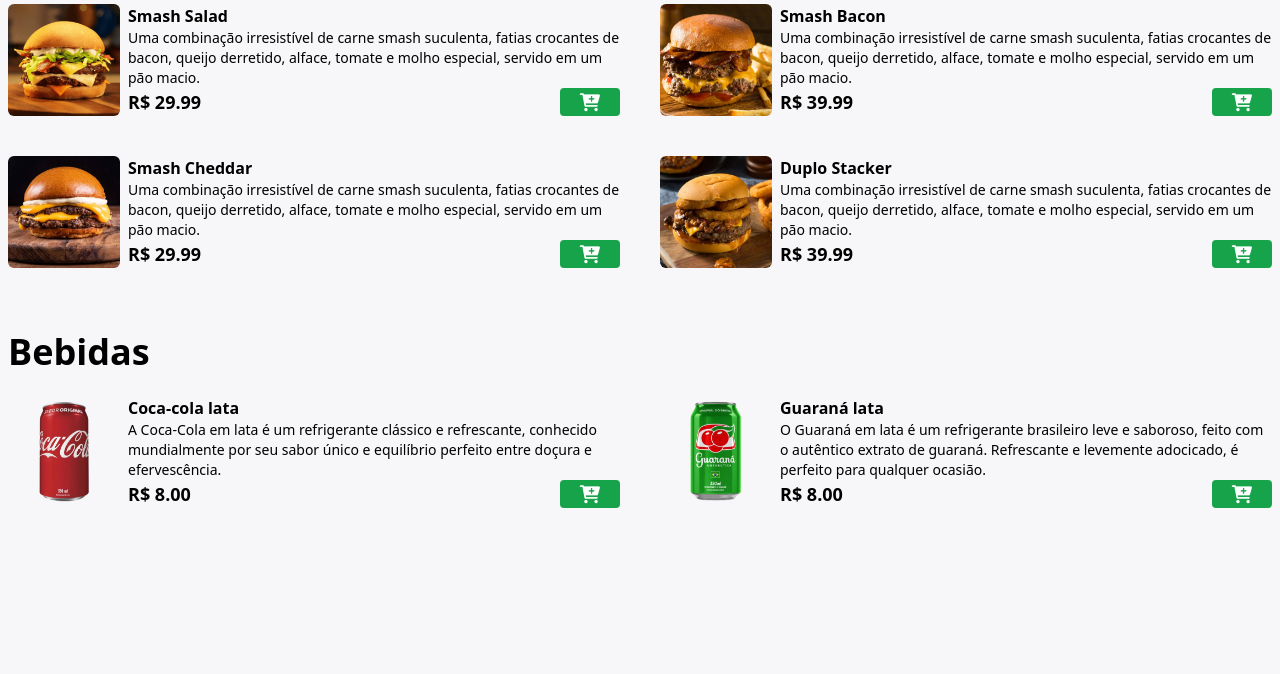
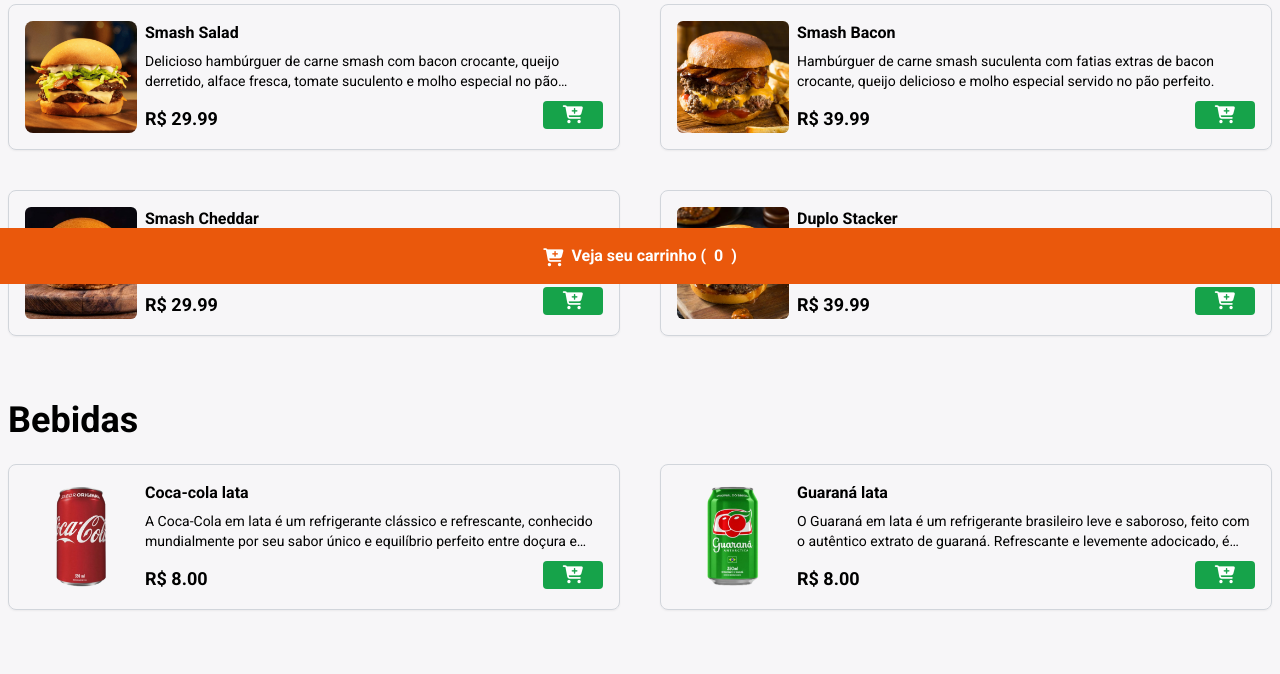
Before and after one commit to gusttazy/GoDelivery, a website: page index.html in a window 1280 px wide. Shown: the part 516-1190 px from the top of the page. Before the commit the page ends 1088 px from the top, so only its background shows below. Drawn offline with nearby package versions, Linux system fonts and the light colour scheme.

Commit message:
Adicionando fonte personalizada e ajustes

```diff
--- a/index.html
+++ b/index.html
@@ -3,26 +3,27 @@
 <head>
     <meta charset="UTF-8">
     <meta name="viewport" content="width=device-width, initial-scale=1.0">
-
     <link rel="shortcut icon" href="./assets/favicon.ico" type="image/x-icon">
 
-    <link rel="stylesheet" href="https://cdnjs.cloudflare.com/ajax/libs/font-awesome/6.0.0-beta3/css/all.min.css" integrity="sha512-Fo3rlrZj/k7ujTnHg4CGR2D7kSs0v4LLanw2qksYuRlEzO+tcaEPQogQ0KaoGN26/zrn20ImR1DfuLWnOo7aBA==" crossorigin="anonymous" referrerpolicy="no-referrer" />
+    <link rel="stylesheet" href="https://cdnjs.cloudflare.com/ajax/libs/font-awesome/6.7.2/css/all.min.css" integrity="sha512-Evv84Mr4kqVGRNSgIGL/F/aIDqQb7xQ2vcrdIwxfjThSH8CSR7PBEakCr51Ck+w+/U6swU2Im1vVX0SVk9ABhg==" crossorigin="anonymous" referrerpolicy="no-referrer" />
+    <link href="https://fonts.googleapis.com/css2?family=Roboto:wght@400;500;700&display=swap" rel="stylesheet">
+    <script src="https://cdn.tailwindcss.com"></script>
 
     <link rel="stylesheet" href="./styles/output.css">
 
-    <title>GoDelivery</title>
+    <title>Gusta Burguer</title>
 </head>
 <body>
     <!--Inicio do Header -->
-    <header class="w-full h-[420px] bg-zinc-900 bg-home bg-cover bg-center ">
+    <header class="w-full h-[420px] bg-home bg-cover bg-center ">
         <div class="w-full h-full flex flex-col justify-center items-center">
             <img
-             src="./assets/hamburguer.png"
+             src="./assets/hamb-8.png"
              alt="Logo GoDelivery"
-             class="w-32 h-32 hover:scale-110 duration-200"
+             class="w-40 h-40 hover:scale-105 duration-300 rounded-full"
              />
              <h1 class="text-4xl mt-4 mb-2 font-bold text-white">
-                GoDelivery
+                Gusta Burguer
             </h1>
 
             <span class="text-white font-medium">Rua dev 25, Manaus - AM</span>
@@ -38,7 +39,7 @@
 
     <div class="mx-auto max-w-7xl px-2 my-2">
         <h2 class="text-2xl md:text-4xl font-bold mt-9 mb-6">
-            Hamburguers
+            Sanduíches
         </h2>
     </div>
 
@@ -48,25 +49,26 @@
     <main class="grid grid-cols-1 md:grid-cols-2 gap-7 md:gap-10 mx-auto max-w-7xl px-2 mb-16">
 
         <!--Início Produto -->
-            <div class="flex gap-2">
+        <div class="flex gap-2 border border-gray-300 p-4 rounded-lg shadow-sm hover:shadow-md transition duration-300">
             <img
                 src="./assets/hamb-1.png"
                 alt="Smash Salad"
-                class="w-28 h-28 rounded-md hover:scale-105 hover:-rotate-1 duration-300 hover:brightness-95"
+                class="w-28 h-28 rounded-lg"
             />
 
-
-                <div>
-                    <p class="font-bold ">Smash Salad</p>
-                    <p class="text-sm">Uma combinação irresistível de carne smash suculenta, fatias crocantes de bacon, queijo derretido, alface, tomate e molho especial, servido em um pão macio.</p>
+            <div class="flex flex-col justify-between">
+                <p class="font-bold">Smash Salad</p>
+                <p class="text-sm line-clamp-2">
+                    Delicioso hambúrguer de carne smash com bacon crocante, queijo derretido, alface fresca, tomate suculento e molho especial no pão macio.
+                </p>
 
                 <div class="flex items-center gap-2 justify-between">
-                        <p class="font-bold text-lg">R$ 29.99</p>
+                    <p class="font-bold text-lg mt-2">R$ 29.99</p>
                     <button
                         class="bg-green-600 px-5 rounded add-to-cart-btn hover:bg-green-700 duration-300"
                         data-name="Smash Salad"
                         data-price="29.99"
-                        />
+                    >
                         <i class="fa fa-cart-plus text-lg text-white"></i>
                     </button>
                 </div>
@@ -75,19 +77,21 @@
         <!--Fim do Produto -->
 
         <!--Início Produto -->
-            <div class="flex gap-2">
+        <div class="flex gap-2 border border-gray-300 p-4 rounded-lg shadow-sm hover:shadow-md transition duration-300">
             <img
                 src="./assets/hamb-2.png"
-                alt="Smash Salad"
-                class="w-28 h-28 rounded-md hover:scale-105 hover:-rotate-1 duration-300 hover:brightness-95"
+                alt="Smash Bacon"
+                class="w-28 h-28 rounded-md"
             />
 
-                <div>
-                    <p class="font-bold ">Smash Bacon</p>
-                    <p class="text-sm">Uma combinação irresistível de carne smash suculenta, fatias crocantes de bacon, queijo derretido, alface, tomate e molho especial, servido em um pão macio.</p>
+            <div class="flex flex-col justify-between">
+                <p class="font-bold">Smash Bacon</p>
+                <p class="text-sm line-clamp-2">
+                    Hambúrguer de carne smash suculenta com fatias extras de bacon crocante, queijo delicioso e molho especial servido no pão perfeito.
+                </p>
 
                 <div class="flex items-center gap-2 justify-between">
-                        <p class="font-bold text-lg">R$ 39.99</p>
+                    <p class="font-bold text-lg mt-2">R$ 39.99</p>
                     <button
                         class="bg-green-600 px-5 rounded add-to-cart-btn hover:bg-green-700 duration-300"
                         data-name="Smash Bacon"
@@ -101,24 +105,26 @@
         <!--Fim do Produto -->
 
         <!--Início Produto -->
-            <div class="flex gap-2">
+        <div class="flex gap-2 border border-gray-300 p-4 rounded-lg shadow-sm hover:shadow-md transition duration-300">
             <img
                 src="./assets/hamb-3.png"
-                alt="Smash Salad"
-                class="w-28 h-28 rounded-md hover:scale-105 hover:-rotate-1 duration-300 hover:brightness-95"
+                alt="Smash Cheddar"
+                class="w-28 h-28 rounded-md"
             />
 
-                <div>
-                    <p class="font-bold ">Smash Cheddar</p>
-                    <p class="text-sm">Uma combinação irresistível de carne smash suculenta, fatias crocantes de bacon, queijo derretido, alface, tomate e molho especial, servido em um pão macio.</p>
+            <div class="flex flex-col justify-between">
+                <p class="font-bold">Smash Cheddar</p>
+                <p class="text-sm line-clamp-2">
+                    Incrível hambúrguer de carne smash, coberto com bacon crocante, queijo cheddar derretido e molho especial no pão fofinho.
+                </p>
 
                 <div class="flex items-center gap-2 justify-between">
-                        <p class="font-bold text-lg">R$ 29.99</p>
+                    <p class="font-bold text-lg mt-2">R$ 29.99</p>
                     <button
                         class="bg-green-600 px-5 rounded add-to-cart-btn hover:bg-green-700 duration-300"
                         data-name="Smash Cheddar"
                         data-price="29.99"
-                        />
+                    >
                         <i class="fa fa-cart-plus text-lg text-white"></i>
                     </button>
                 </div>
@@ -127,24 +133,26 @@
         <!--Fim do Produto -->
 
         <!--Início Produto -->
-            <div class="flex gap-2">
+        <div class="flex gap-2 border border-gray-300 p-4 rounded-lg shadow-sm hover:shadow-md transition duration-300">
             <img
                 src="./assets/hamb-7.png"
-                alt="Smash Salad"
-                class="w-28 h-28 rounded-md hover:scale-105 hover:-rotate-1 duration-300 hover:brightness-95"
+                alt="Duplo Stacker"
+                class="w-28 h-28 rounded-md"
             />
 
-                <div>
-                    <p class="font-bold ">Duplo Stacker</p>
-                    <p class="text-sm">Uma combinação irresistível de carne smash suculenta, fatias crocantes de bacon, queijo derretido, alface, tomate e molho especial, servido em um pão macio.</p>
+            <div class="flex flex-col justify-between">
+                <p class="font-bold">Duplo Stacker</p>
+                <p class="text-sm line-clamp-2">
+                    Dois suculentos hambúrgueres de carne smash com bacon crocante, queijo derretido e molho especial, no pão macio delicioso.
+                </p>
 
                 <div class="flex items-center gap-2 justify-between">
-                        <p class="font-bold text-lg">R$ 39.99</p>
+                    <p class="font-bold text-lg mt-2">R$ 39.99</p>
                     <button
                         class="bg-green-600 px-5 rounded add-to-cart-btn hover:bg-green-700 duration-300"
                         data-name="Duplo Stacker"
                         data-price="39.99"
-                        />
+                    >
                         <i class="fa fa-cart-plus text-lg text-white"></i>
                     </button>
                 </div>
@@ -155,33 +163,33 @@
     </main>
 
     <div class="mx-auto max-w-7xl px-2 my-2">
-            <h2 class="text-2xl md:text-4xl font-bold mt-9 mb-6">
-                Bebidas
-            </h2>
+        <h2 class="text-2xl md:text-4xl font-bold mt-9 mb-6">Bebidas</h2>
     </div>
 
     <!--Grid Bebidas -->
     <div class="grid grid-cols-1 md:grid-cols-2 gap-7 md:gap-10 mx-auto max-w-7xl px-2 mb-16" id="menu">
 
         <!--Início Produto -->
-            <div class="flex gap-2">
+        <div class="flex gap-2 border border-gray-300 p-4 rounded-lg shadow-sm hover:shadow-md transition duration-300">
             <img
                 src="./assets/refri-1.png"
-                alt="Smash Salad"
-                class="w-28 h-28 rounded-md hover:scale-105 hover:-rotate-1 duration-300 hover:brightness-95"
+                alt="Coca-cola lata"
+                class="w-28 h-28 rounded-md"
             />
 
-                <div>
-                    <p class="font-bold ">Coca-cola lata</p>
-                    <p class="text-sm">A Coca-Cola em lata é um refrigerante clássico e refrescante, conhecido mundialmente por seu sabor único e equilíbrio perfeito entre doçura e efervescência.</p>
+            <div class="flex flex-col justify-between">
+                <p class="font-bold">Coca-cola lata</p>
+                <p class="text-sm line-clamp-2">
+                    A Coca-Cola em lata é um refrigerante clássico e refrescante, conhecido mundialmente por seu sabor único e equilíbrio perfeito entre doçura e efervescência.
+                </p>
 
                 <div class="flex items-center gap-2 justify-between">
-                        <p class="font-bold text-lg">R$ 8.00</p>
+                    <p class="font-bold text-lg mt-2">R$ 8.00</p>
                     <button
                         class="bg-green-600 px-5 rounded add-to-cart-btn hover:bg-green-700 duration-300"
-                        data-name="Smash Cheddar"
+                        data-name="Coca-cola lata"
                         data-price="8.00"
-                        />
+                    >
                         <i class="fa fa-cart-plus text-lg text-white"></i>
                     </button>
                 </div>
@@ -190,33 +198,77 @@
         <!--Fim do Produto -->
 
         <!--Início Produto -->
-        <div class="flex gap-2">
+        <div class="flex gap-2 border border-gray-300 p-4 rounded-lg shadow-sm hover:shadow-md transition duration-300">
             <img
                 src="./assets/refri-2.png"
-            alt="Smash Salad"
-            class="w-28 h-28 rounded-md hover:scale-105 hover:-rotate-1 duration-300 hover:brightness-95"
+                alt="Guaraná lata"
+                class="w-28 h-28 rounded-md"
             />
 
-            <div>
-                <p class="font-bold ">Guaraná lata</p>
-                <p class="text-sm">O Guaraná em lata é um refrigerante brasileiro leve e saboroso, feito com o autêntico extrato de guaraná. Refrescante e levemente adocicado, é perfeito para qualquer ocasião.</p>
+            <div class="flex flex-col justify-between">
+                <p class="font-bold">Guaraná lata</p>
+                <p class="text-sm line-clamp-2">
+                    O Guaraná em lata é um refrigerante brasileiro leve e saboroso, feito com o autêntico extrato de guaraná. Refrescante e levemente adocicado, é perfeito para qualquer ocasião.
+                </p>
 
                 <div class="flex items-center gap-2 justify-between">
-                    <p class="font-bold text-lg">R$ 8.00</p>
+                    <p class="font-bold text-lg mt-2">R$ 8.00</p>
                     <button
                         class="bg-green-600 px-5 rounded add-to-cart-btn hover:bg-green-700 duration-300"
-                    data-name="Smash Cheddar"
+                        data-name="Guaraná lata"
                         data-price="8.00"
-                    />
+                    >
                         <i class="fa fa-cart-plus text-lg text-white"></i>
                     </button>
                 </div>
             </div>
         </div>
         <!--Fim do Produto -->
+
     </div>
     <!--Fim Bebidas -->
+
 </div>
 <!--Fim Menu -->
+
+
+    <!-- Modal -->
+    <div class="bg-black/60 w-full h-full fixed top-0 left-0 z-[99] items-center justify-center hidden">
+        <div class="bg-white p-5 rounded-md min-w-[90%] md:min-w-[600px]">
+            <h2 class="text-center text-xl font-bold mb-2">Meu carrinho</h2>
+
+            <div id="cart-items" class="flex justify-between mb-2 flex-col"></div>
+
+            <p class="font-bold">Total: R$ <span id="cart-total">0.00</span></p>
+
+            <p class="font-bold mt-2">Endereço de entrega:</p>
+            <input
+            type="text"
+            placeholder="Digite seu endereço..."
+            id="address"
+            class="w-full border-2 p-1 rounded my-1"
+            >
+            <p class="text-red-500 hidden" id="address-warn">Digite seu endereço completo!!</p>
+
+            <div class="flex items-center justify-between mt-4 w-full">
+                <button id="close-modal-btn" class="bg-red-600 text-white px-4 py-1 rounded">Fechar</button>
+                <button id="checkout-btn" class="bg-green-600 text-white px-4 py-1 rounded">Finalizar Pedido</button>
+            </div>
+        </div>
+    </div>
+    <!-- Modal fim -->
+
+    <!-- Botao footer -->
+    <footer class="w-full bg-orange-600 py-3 fixed bottom-0 z-40 flex items-center justify-center hover:bg-orange-700 duration-300">
+        <button
+        class="flex items-center gap-2 text-white font-bold"
+        id="cart-btn"
+        >
+        <i class="fa fa-cart-plus text-lg text-white mt-1"></i>
+            Veja seu carrinho
+        (<span id="cart-count">0</span>)
+        </button>
+    </footer>
+    <!-- Fim Botao footer -->
 </body>
 </html>
--- a/package.json
+++ b/package.json
@@ -12,5 +12,8 @@
   "devDependencies": {
     "prettier-plugin-tailwindcss": "^0.6.9",
     "tailwindcss": "^3.4.17"
+  },
+  "dependencies": {
+    "@tailwindcss/line-clamp": "^0.4.4"
   }
 }
--- a/styles/styles.css
+++ b/styles/styles.css
@@ -4,4 +4,5 @@
 
 body {
     background-color: #F7F6F8;
+    font-family: 'Roboto', sans-serif;
 }
--- a/tailwind.config.js
+++ b/tailwind.config.js
@@ -4,9 +4,14 @@
   theme: {
     extend: {
       backgroundImage: {
-        "home": "url('/assets/bg.png')"
+        "home": "url('/assets/bg.png')",
+      },
+      fontFamily: {
+        roboto: ["Roboto", "sans-serif"],
       }
     },
   },
-  plugins: [],
+  plugins: [
+    require('@tailwindcss/line-clamp'),
+  ],
 }
```
Also changed, not shown: assets/hamburguer.png (deleted), assets/restaurant.jpg (added), styles/output.css, 1 other file. Lines whose indentation alone changed are shown as unchanged.
